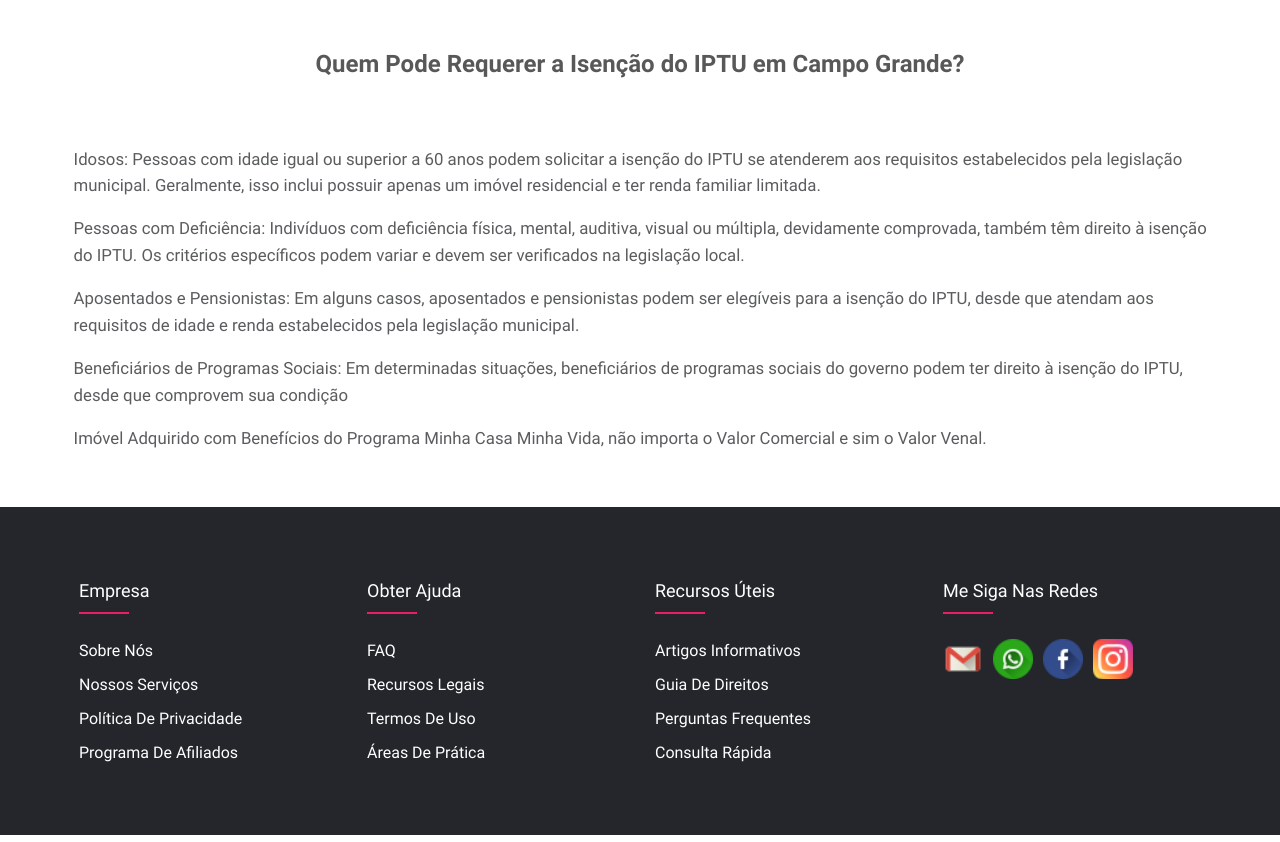
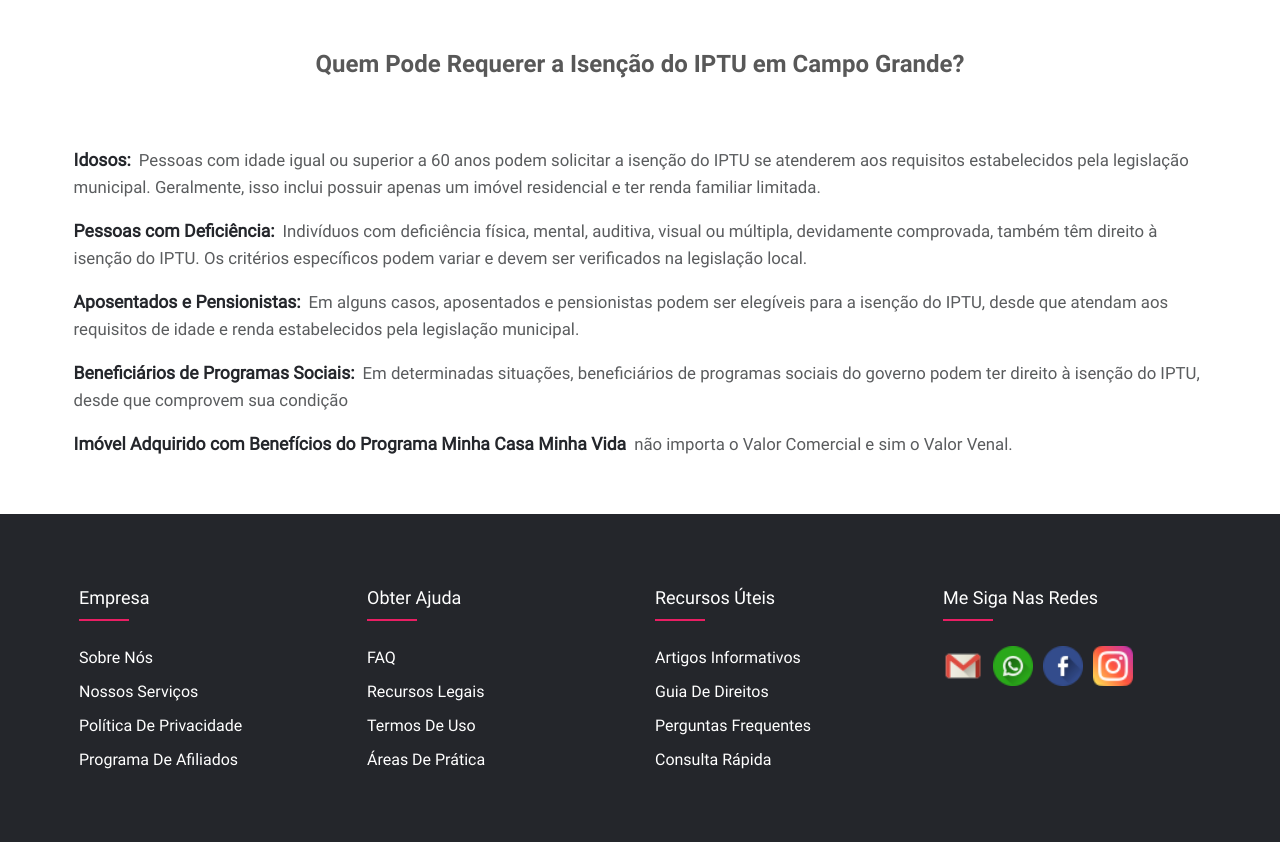
Before and after one commit to felipemali/Advocacy, a React (Vite) app: page /articles in a window 1280 px wide. Shown: the part 1068-1910 px from the top of the page. Built offline with nearby package versions, Linux system fonts and the light colour scheme.

Commit message:
change article

```diff
--- a/src/components/Comments/index.scss
+++ b/src/components/Comments/index.scss
@@ -33,11 +33,16 @@
           margin: 0 auto 0 auto;
         }
         .border-title-about{
+
           border: 1px solid orange;
           margin: 0.3rem auto 0.9rem auto;
           padding: 0.05rem;
           background-color: orange;
           width: 50%;
+
+          @media screen and (min-width: variables.$breakpoint-xl){
+            width: 27%;
+          }
       }
       }
 
--- a/src/components/ContentArticle/index.scss
+++ b/src/components/ContentArticle/index.scss
@@ -41,7 +41,7 @@
 
     }
  }
- .content{
+ .container-content{
     overflow-wrap: break-word;
     margin-top: 3rem;
     padding-left: 0.6rem;
@@ -52,6 +52,11 @@
         // border: 1px solid blue;
         width: 80%;
     }
+
+
+    .content{
+        display: flex;
+
         p{
             @include mixins.font-properties(1.05rem);
             line-height: 1.6;
@@ -62,5 +67,15 @@
                 @include mixins.font-properties(1.2rem);
             }
         }
+        span{
+            margin-right: 0.5rem;
+            display: inline-block;
+            color: variables.$darkk;
+            @include mixins.font-properties(1.1rem, 900);
+            @media screen and (min-width: variables.$breakpoint-xl){
+                @include mixins.font-properties(1.2rem, 900);
             }
         }
+    }
+ }
+}
--- a/src/components/ContentArticle/index.tsx
+++ b/src/components/ContentArticle/index.tsx
@@ -19,9 +19,15 @@ const ContentArticle = () => {
       <div className="container-title">
         <h1>{article.title}</h1>
       </div>
-      <div className="content">
-        {article.content.map(({ text }, index) => (
-          <p key={`text-iptu-${index}`}>{text}</p>
+      <div className="container-content">
+        {article.content.map(({ text, subtitle }, index) => (
+          <div className="content" key={`text-iptu-${index}`}>
+            <p>
+              <span>{subtitle}</span>
+              {""}
+              {text}
+            </p>
+          </div>
         ))}
       </div>
     </div>
--- a/src/helpers/articles.ts
+++ b/src/helpers/articles.ts
@@ -7,20 +7,26 @@ export const articles = [
     date: "23/03/2024",
     content: [
       {
-        text: "Idosos: Pessoas com idade igual ou superior a 60 anos podem solicitar a isenção do IPTU se atenderem aos requisitos estabelecidos pela legislação municipal. Geralmente, isso inclui possuir apenas um imóvel residencial e ter renda familiar limitada. ",
+        subtitle: "Idosos:",
+        text: "Pessoas com idade igual ou superior a 60 anos podem solicitar a isenção do IPTU se atenderem aos requisitos estabelecidos pela legislação municipal. Geralmente, isso inclui possuir apenas um imóvel residencial e ter renda familiar limitada. ",
       },
       {
-        text: "Pessoas com Deficiência: Indivíduos com deficiência física, mental, auditiva, visual ou múltipla, devidamente comprovada, também têm direito à isenção do IPTU. Os critérios específicos podem variar e devem ser verificados na legislação local.",
+        subtitle: "Pessoas com Deficiência:",
+        text: "Indivíduos com deficiência física, mental, auditiva, visual ou múltipla, devidamente comprovada, também têm direito à isenção do IPTU. Os critérios específicos podem variar e devem ser verificados na legislação local.",
       },
 
       {
-        text: "Aposentados e Pensionistas: Em alguns casos, aposentados e pensionistas podem ser elegíveis para a isenção do IPTU, desde que atendam aos requisitos de idade e renda estabelecidos pela legislação municipal.",
+        subtitle: "Aposentados e Pensionistas:",
+        text: "Em alguns casos, aposentados e pensionistas podem ser elegíveis para a isenção do IPTU, desde que atendam aos requisitos de idade e renda estabelecidos pela legislação municipal.",
       },
       {
-        text: "Beneficiários de Programas Sociais: Em determinadas situações, beneficiários de programas sociais do governo podem ter direito à isenção do IPTU, desde que comprovem sua condição",
+        subtitle: "Beneficiários de Programas Sociais:",
+        text: "Em determinadas situações, beneficiários de programas sociais do governo podem ter direito à isenção do IPTU, desde que comprovem sua condição",
       },
       {
-        text: "Imóvel Adquirido com Benefícios do Programa Minha Casa Minha Vida, não importa o Valor Comercial e sim o Valor Venal.",
+        subtitle:
+          "Imóvel Adquirido com Benefícios do Programa Minha Casa Minha Vida",
+        text: "não importa o Valor Comercial e sim o Valor Venal.",
       },
     ],
     img: IPTU,
--- a/src/models/ArticleProps.ts
+++ b/src/models/ArticleProps.ts
@@ -1,7 +1,11 @@
+export type textProps = {
+  text: string;
+  subtitle: string;
+};
 export type Article = {
   title: string;
   date: string;
-  content?: [];
+  content?: textProps[];
   img: string;
   imgLarge?: string;
 };
```
Lines whose indentation alone changed are shown as unchanged.
